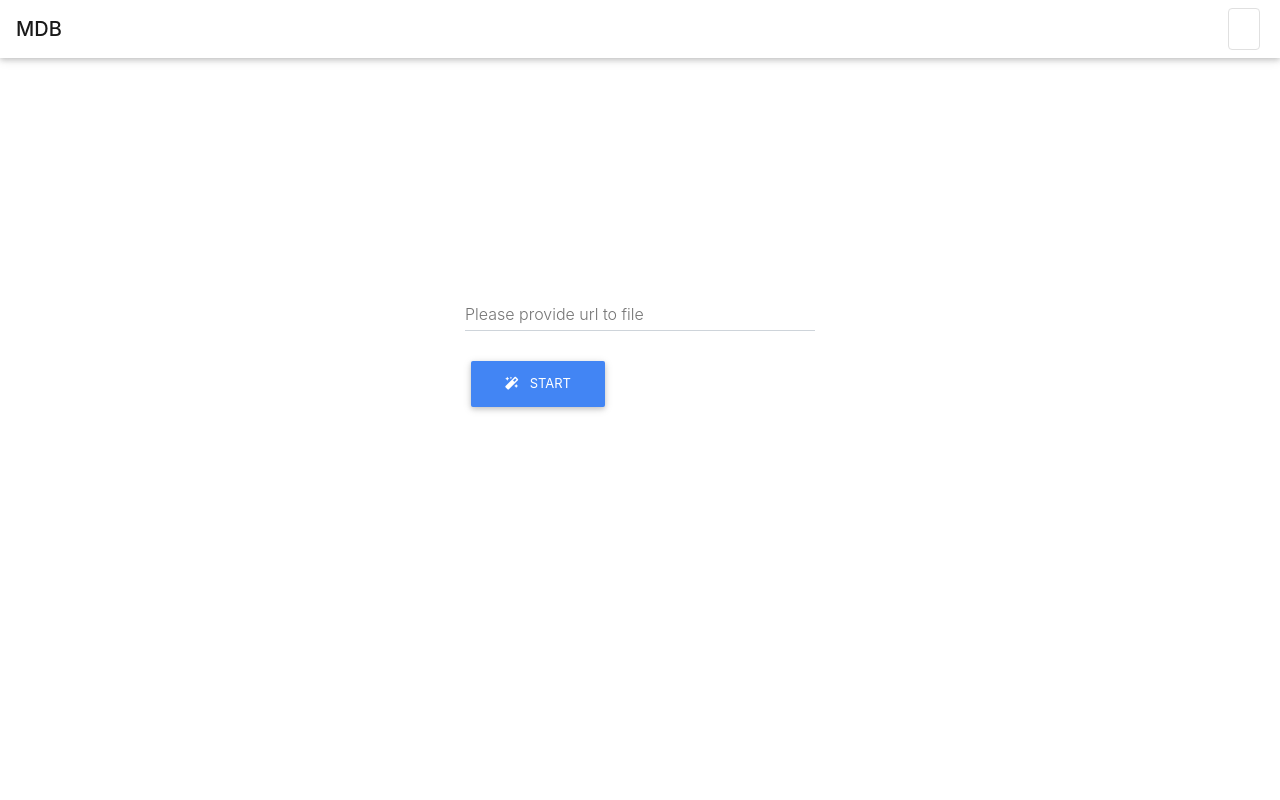
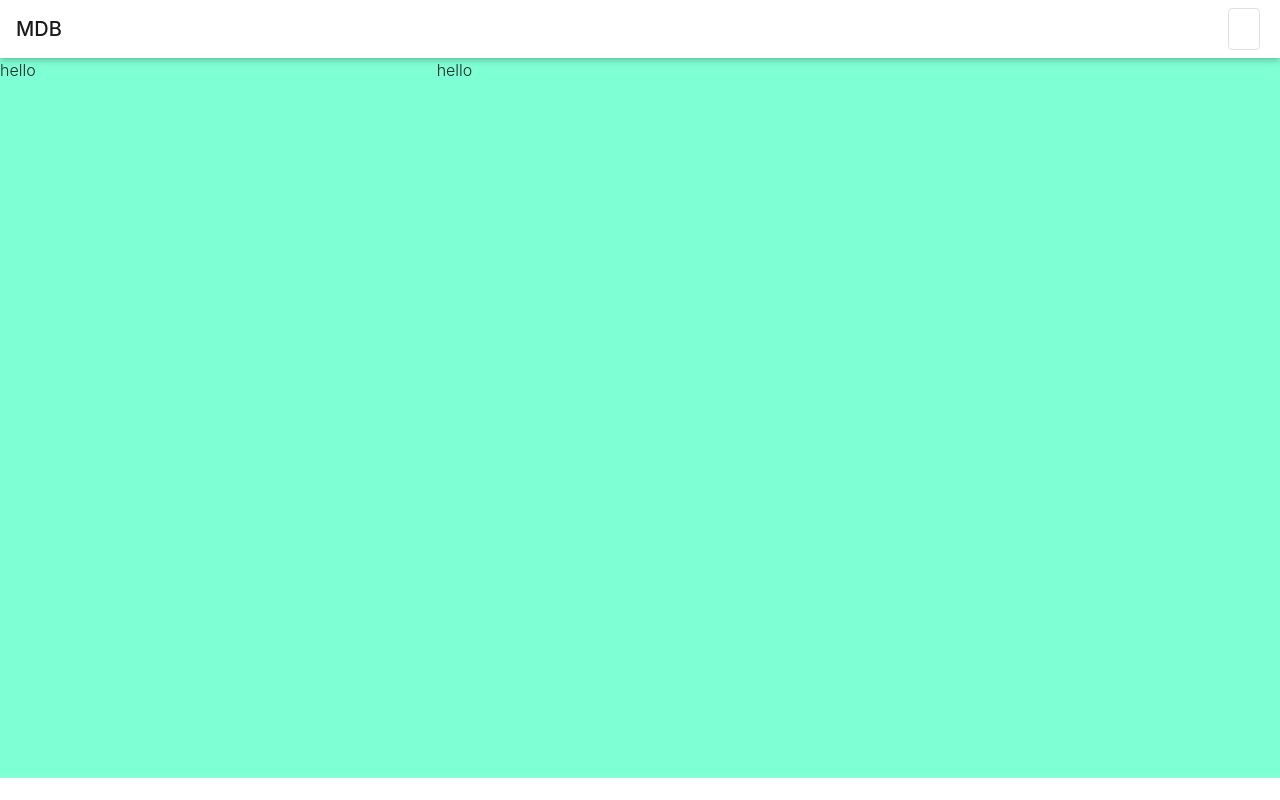
Before and after one commit to kamalbabu/new-form-layout, a React (Create React App) app: page / in a window 1280 px wide. Built offline with nearby package versions, Linux system fonts and the light colour scheme.

Commit message:
form updates

```diff
--- a/src/App.css
+++ b/src/App.css
@@ -34,5 +34,5 @@
 
 
 .full-height{
-  height: 91vh;
+  height: 90vh;
 }
--- a/src/App.js
+++ b/src/App.js
@@ -1,6 +1,7 @@
 import React, { Component } from 'react';
 import './App.css';
 import Dashboard from './pages/dashboard/Dashboard';
+import Form from './pages/form/Form';
 import TopNavigation from './components/top-nav/TopNav';
 import SideNavigation from './components/side-nav/SideNav';
 
@@ -9,8 +10,8 @@ class App extends Component {
     return (
       <div className="flexible-content">
         <TopNavigation />
-        <main id="content" className="p-5 full-height">
-          <Dashboard/>
+        <main id="content" className="full-height">
+          <Form/>
         </main>
       </div>
     );
--- a/src/index.css
+++ b/src/index.css
@@ -12,3 +12,11 @@ code {
   font-family: source-code-pro, Menlo, Monaco, Consolas, "Courier New",
     monospace;
 }
+
+.container-fluid {
+  width: 100%;
+  padding-right: 0px;
+  padding-left: 0px;
+  margin-right: 0;
+  margin-left: 0;
+}
--- a/src/pages/dashboard/Dashboard.js
+++ b/src/pages/dashboard/Dashboard.js
@@ -9,7 +9,7 @@ import { MDBContainer, MDBRow, MDBCol } from "mdbreact";
 class Dashboard extends Component {
     render() {
         return (
-            <MDBContainer>
+            <MDBContainer fluid>
                 <MDBRow className="vertical-align">
                     <MDBCol md="4" sm="12" className="offset-md-4 flex">
                         <MDBInput label="Please provide url to file" />
--- /dev/null
+++ b/src/pages/form/Form.css
@@ -0,0 +1,25 @@
+/* .full-height{
+    height: 90vh;
+    background-color: aquamarine
+} */
+
+.form-full-height{
+    height: 90vh;
+    background-color: aquamarine
+}
+
+
+
+@media (max-width: 575.98px) {
+    .no-mobile{
+        display: none
+    }
+}
+
+
+@media (max-width: 767.98px) {
+
+    .no-mobile{
+        display: none
+    }
+ }
--- /dev/null
+++ b/src/pages/form/Form.js
@@ -0,0 +1,22 @@
+import React, { Component } from 'react';
+import './Form.css';
+import { MDBContainer, MDBRow, MDBCol } from "mdbreact";
+
+class Form extends Component {
+    render() {
+        return (
+            <MDBContainer fluid className="form-full-height">
+                 <MDBRow >
+                    <MDBCol md="4" sm="12" className="no-mobile">
+                         hello
+                    </MDBCol>
+                    <MDBCol md="4" sm="12" className="">
+                         hello
+                    </MDBCol>
+                </MDBRow>
+            </MDBContainer>
+        )
+    }
+}
+
+export default Form;
```
